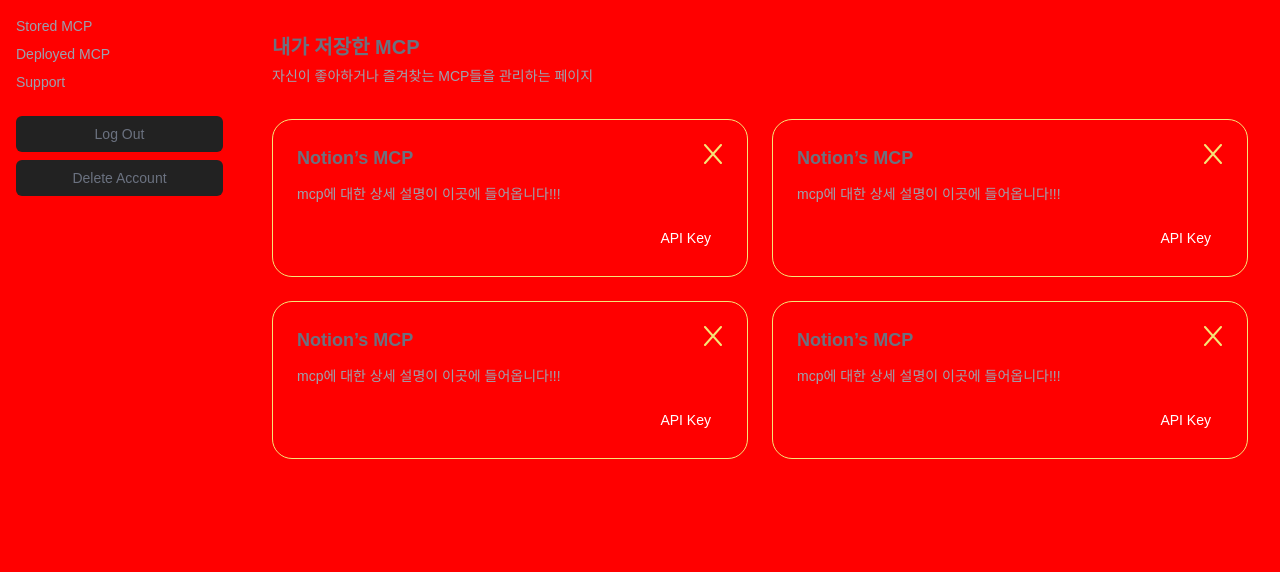
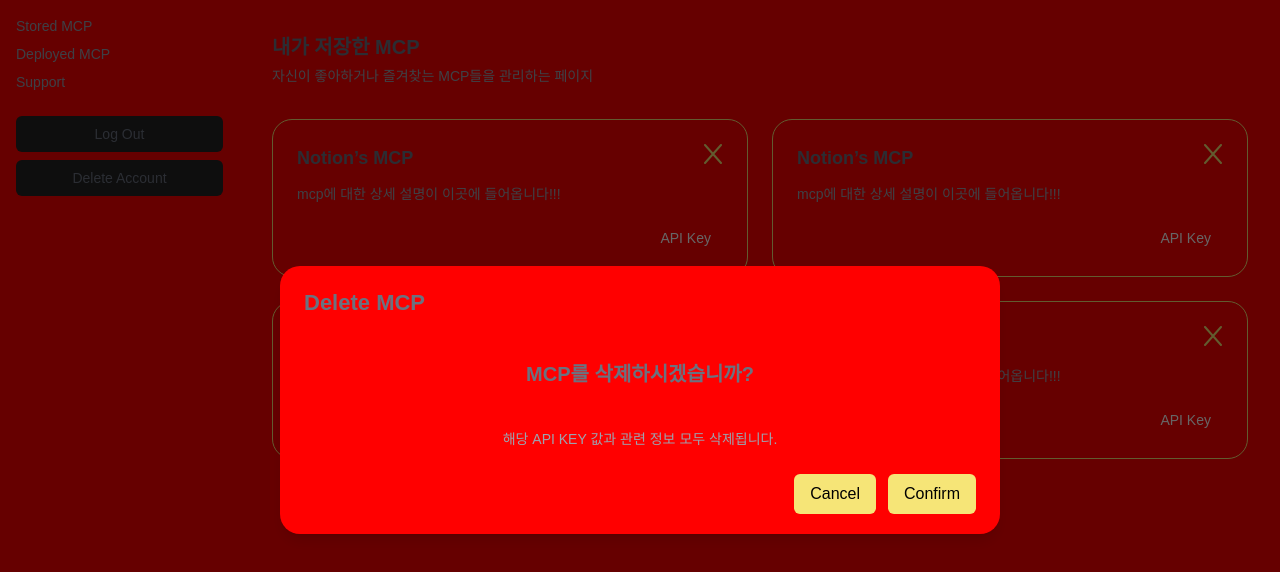
Before and after one commit to 8LOWUP/mcp-hub-FE, a Next.js app: page /1/profiles in a window 1280 px wide. Both pictures are taken after a click on the button 713 px from the left and 154 px from the top of the page. Shown: the top 572 px of the page. Built offline with nearby package versions, Linux system fonts and the light colour scheme; a web font is replaced by a local one.

Commit message:
:sparkles: feat: ProfileCard 삭제, 확인 모달 추가

```diff
--- a/src/components/modal/Example.tsx
+++ b/src/components/modal/Example.tsx
@@ -3,7 +3,7 @@
 import React from "react";
 import BaseModal from "@/components/ui/modal/BaseModal";
 import PrimaryButton from "@/components/ui/PrimaryButton";
-import SecondaryButton from "@/components/ui/SecondaryButton";
+
 
 const Example: React.FC = () => {
     const [isOpen, setIsOpen] = React.useState(false);
@@ -27,9 +27,9 @@
                 footer={
                     <>
                         {/* 텍스트 버튼 느낌: 보조 톤 */}
-                        <SecondaryButton onClick={handleDelete}>
+                        <PrimaryButton onClick={handleDelete}>
                             삭제
-                        </SecondaryButton>
+                        </PrimaryButton>
 
                         {/* 강조 버튼: 포인트 색상 */}
                         <PrimaryButton onClick={handleSave} className="bg-accent text-black hover:bg-accent-hover">
--- a/src/features/profiles/components/ProfileCard.tsx
+++ b/src/features/profiles/components/ProfileCard.tsx
@@ -22,7 +22,7 @@
         <article
             className={[
                 PROFILES_STYLES.CARD_BASE,
-                PROFILES_STYLES.CARD_BORDER_HIGHLIGHT, // ✅ 강조 테두리 고정
+                PROFILES_STYLES.CARD_BORDER_HIGHLIGHT,
                 "hover:border-transparent hover:bg-surface-2 active:bg-surface-2 cursor-pointer transition-colors"
             ].join(" ")}
             aria-label={`${item.title} 카드`}
--- a/src/features/profiles/components/ProfilePage.tsx
+++ b/src/features/profiles/components/ProfilePage.tsx
@@ -1,10 +1,30 @@
 // src/features/profiles/components/ProfilePage.tsx
+"use client";
+
 import React from "react";
 import ProfileHeader from "./ProfileHeader";
 import ProfileCard from "./ProfileCard";
+import DeleteMcpModal from "./modals/DeleteMcpModal";
+import DeleteMcpSuccessModal from "./modals/DeleteMcpSuccessModal";
 import { DUMMY_MCP_LIST, PROFILE_GRID_COLS } from "../constants";
+import { McpItemType } from "../types";
 
 const ProfilePage: React.FC = () => {
+    const [list, setList] = React.useState<McpItemType[]>(DUMMY_MCP_LIST);
+    const [targetId, setTargetId] = React.useState<string | null>(null);
+    const [isDeleted, setIsDeleted] = React.useState(false);
+
+    const handleOpenDelete = (id: string) => setTargetId(id);
+    const handleCloseDelete = () => setTargetId(null);
+
+    const handleConfirmDelete = () => {
+        if (!targetId) return;
+        // TODO: 실제 삭제 API 호출 자리
+        setList((prev) => prev.filter((item) => item.id !== targetId));
+        setTargetId(null);
+        setIsDeleted(true);
+    };
+
     return (
         <section className="p-6 md:p-8">
             <ProfileHeader
@@ -13,10 +33,28 @@
             />
 
             <div className={PROFILE_GRID_COLS}>
-                {DUMMY_MCP_LIST.map((item) => (
-                    <ProfileCard key={item.id} item={item} />
+                {list.map((item) => (
+                    <ProfileCard
+                        key={item.id}
+                        item={item}
+                        onClose={() => handleOpenDelete(item.id)}
+                    />
                 ))}
             </div>
+
+            {/* 삭제 확인 모달 */}
+            <DeleteMcpModal
+                isOpen={!!targetId}
+                onClose={handleCloseDelete}
+                onConfirm={handleConfirmDelete}
+            />
+
+            {/* 삭제 완료 모달 */}
+            <DeleteMcpSuccessModal
+                isOpen={isDeleted}
+                onClose={() => setIsDeleted(false)}
+            />
+
         </section>
     );
 };
--- /dev/null
+++ b/src/features/profiles/components/modals/DeleteMcpModal.tsx
@@ -0,0 +1,46 @@
+"use client";
+
+import React from "react";
+import BaseModal from "@/components/ui/modal/BaseModal";
+import PrimaryButton from "@/components/ui/PrimaryButton";
+
+type DeleteMcpModalProps = {
+    isOpen: boolean;
+    onClose: () => void;
+    onConfirm: () => void;
+};
+
+const DeleteMcpModal: React.FC<DeleteMcpModalProps> = ({ isOpen, onClose, onConfirm }) => {
+    return (
+        <BaseModal isOpen={isOpen} onClose={onClose} size="lg">
+            <div className="flex flex-col gap-6">
+                {/* Title */}
+                <h2 className="text-title1 font-bold">Delete MCP</h2>
+
+                {/* Question box */}
+                <div className="rounded-[20px] bg-surface-2 px-6 py-4 text-center">
+                    <p className="text-title2 font-semibold ">
+                        MCP를 삭제하시겠습니까?
+                    </p>
+                </div>
+
+                {/* Sub text */}
+                <p className="text-body3 text-secondary text-center ">
+                    해당 API KEY 값과 관련 정보 모두 삭제됩니다.
+                </p>
+
+                {/* Footer buttons */}
+                <div className="flex justify-end gap-3">
+                    <PrimaryButton onClick={onClose}>
+                        Cancel
+                    </PrimaryButton>
+                    <PrimaryButton onClick={onConfirm}>
+                        Confirm
+                    </PrimaryButton>
+                </div>
+            </div>
+        </BaseModal>
+    );
+};
+
+export default DeleteMcpModal;
--- /dev/null
+++ b/src/features/profiles/components/modals/DeleteMcpSuccessModal.tsx
@@ -0,0 +1,30 @@
+"use client";
+
+import React from "react";
+import BaseModal from "@/components/ui/modal/BaseModal";
+import PrimaryButton from "@/components/ui/PrimaryButton";
+
+type DeleteMcpSuccessModalProps = {
+    isOpen: boolean;
+    onClose: () => void;
+};
+
+const DeleteMcpSuccessModal: React.FC<DeleteMcpSuccessModalProps> = ({ isOpen, onClose }) => {
+    return (
+        <BaseModal isOpen={isOpen} onClose={onClose} size="lg">
+            <div className="flex flex-col gap-6 items-center text-center">
+                <h2 className="text-title1 font-bold self-start">Delete MCP</h2>
+
+                <div className="rounded-[20px] bg-surface-2 px-6 py-4 w-full">
+                    <p className="text-title2 font-semibold">삭제 되었습니다</p>
+                </div>
+
+                <div className="flex justify-end w-full">
+                    <PrimaryButton onClick={onClose}>Confirm</PrimaryButton>
+                </div>
+            </div>
+        </BaseModal>
+    );
+};
+
+export default DeleteMcpSuccessModal;
```
